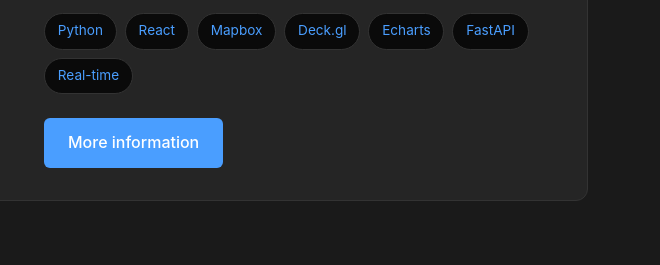
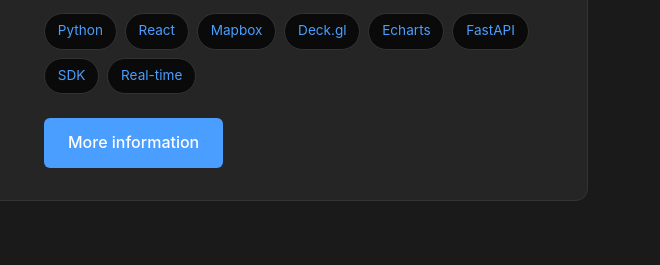
Before and after one commit to marcuserlandsson/portfolio, a plain HTML site: page index.html in a window 1280 px wide. Shown: the part 1335-1600 px from the top of the page, 620-1280 px from the left. Drawn offline with Linux system fonts and the light colour scheme.

Commit message:
Add SDK tag

```diff
--- a/index.html
+++ b/index.html
@@ -86,6 +86,7 @@
                 <span class="tag">Deck.gl</span>
                 <span class="tag">Echarts</span>
                 <span class="tag">FastAPI</span>
+                <span class="tag">SDK</span>
                 <span class="tag">Real-time</span>
               </div>
               <div class="project-card-links">
```
